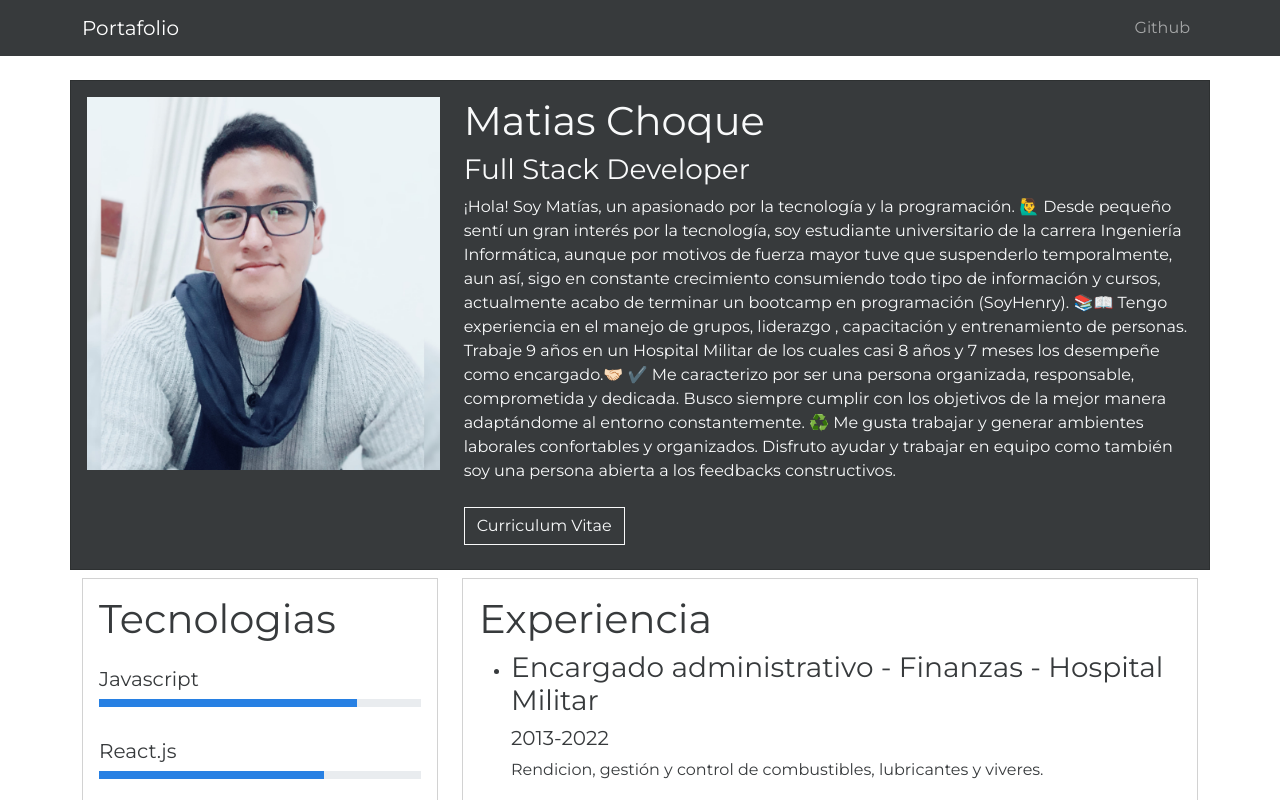
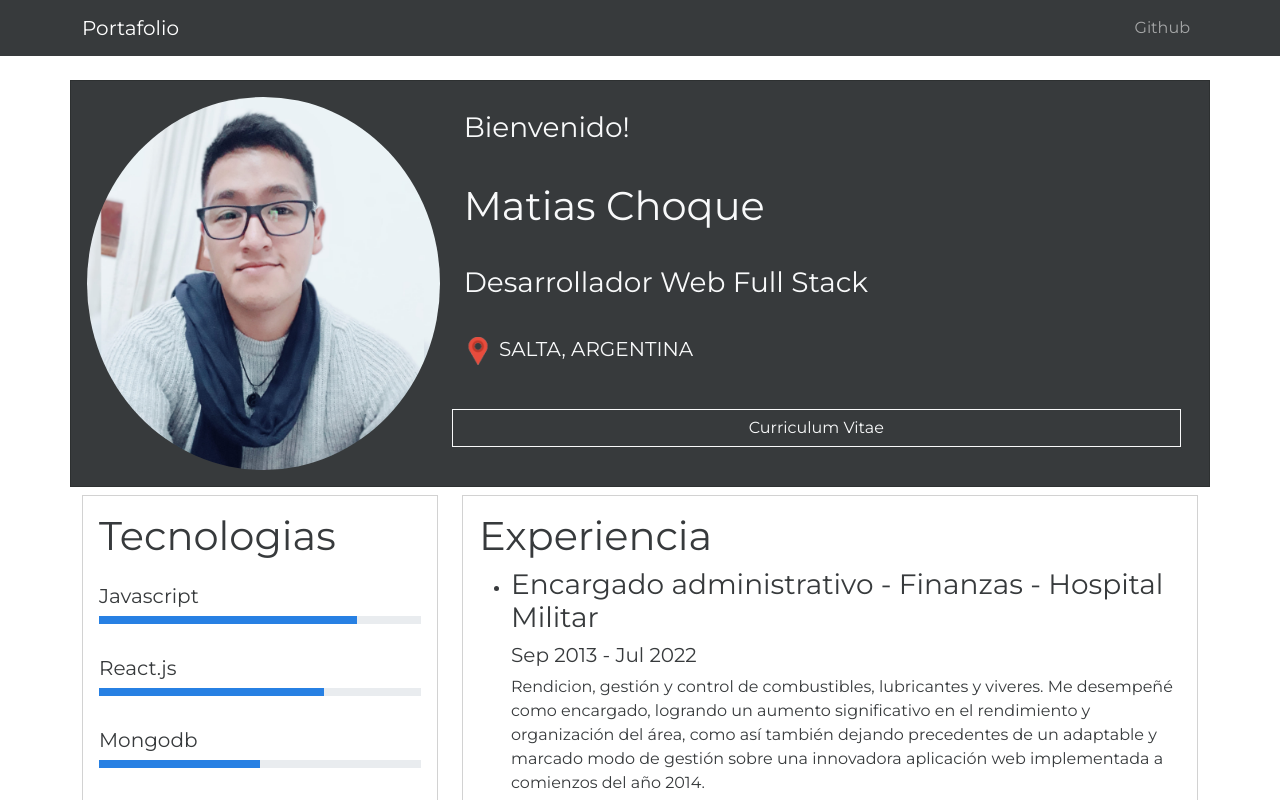
Before and after one commit to MatiiChoque/Portafolio, a Next.js app in the folder nextjsfirstapp/: page / in a window 1280 px wide. Shown: the top 800 px of the page. Built offline with nearby package versions, Linux system fonts and the light colour scheme.

Commit message:
UPDATE falta stilos

```diff
--- a/nextjsfirstapp/app/page.jsx
+++ b/nextjsfirstapp/app/page.jsx
@@ -1,8 +1,8 @@
 import Link from "next/link";
 import Image from "next/image";
 import perfil from "../public/MATIASCHOQUE.jpg";
-import { skills, experience, projects } from "@/profile";
-
+import { profile, skills, experience, projects } from "@/profile";
+import ubicacion from "../public/pngegg.png";
 export default async function IndexPage() {
   return (
     <>
@@ -10,30 +10,32 @@ export default async function IndexPage() {
         <div className="card card-body bg-secondary text-light">
           <div className="row">
             <div className="col-md-4">
-              <Image src={perfil} alt="" width={426} height={240} />
+              <Image
+                src={perfil}
+                alt=""
+                width={426}
+                height={240}
+                style={{ borderRadius: "50%" }}
+              />
             </div>
-            <div className="col-md-8">
+            <div
+              className=" row col-md-8"
+              style={{ display: "flex", alignItems: "center" }}
+            >
+              <h3>Bienvenido!</h3>
               <h1>Matias Choque</h1>
-              <h3>Full Stack Developer</h3>
-              <p>
-                ¡Hola! Soy Matías, un apasionado por la tecnología y la
-                programación. 🙋‍♂️ Desde pequeño sentí un gran interés por la
-                tecnología, soy estudiante universitario de la carrera
-                Ingeniería Informática, aunque por motivos de fuerza mayor tuve
-                que suspenderlo temporalmente, aun así, sigo en constante
-                crecimiento consumiendo todo tipo de información y cursos,
-                actualmente acabo de terminar un bootcamp en programación
-                (SoyHenry). 📚📖 Tengo experiencia en el manejo de grupos,
-                liderazgo , capacitación y entrenamiento de personas. Trabaje 9
-                años en un Hospital Militar de los cuales casi 8 años y 7 meses
-                los desempeñe como encargado.🤝🏻 ✔️ Me caracterizo por ser una
-                persona organizada, responsable, comprometida y dedicada. Busco
-                siempre cumplir con los objetivos de la mejor manera adaptándome
-                al entorno constantemente. ♻️ Me gusta trabajar y generar
-                ambientes laborales confortables y organizados. Disfruto ayudar
-                y trabajar en equipo como también soy una persona abierta a los
-                feedbacks constructivos.
-              </p>
+              <h3>Desarrollador Web Full Stack</h3>
+              <h5>
+                <Image
+                  src={ubicacion}
+                  alt=""
+                  width={125}
+                  height={125}
+                  style={{ width: "4%", marginRight: "1%" }}
+                />
+                SALTA, ARGENTINA
+              </h5>
+
               <a
                 href="Resume.pdf"
                 download="CV Matias Choque.pdf"
@@ -48,7 +50,7 @@ export default async function IndexPage() {
       {/*Segunda Seccion*/}
       <div className="row py-2">
         <div className="col-md-4">
-          <div className="card bd-ligth">
+          <div className="card  bd-ligth">
             <div className="card-body">
               <h1>Tecnologias</h1>
 
@@ -76,10 +78,9 @@ export default async function IndexPage() {
                   <li key={index}>
                     <h3>{title}</h3>
                     <h5>
-                      {from}-{to}
+                      {from} - {to}
                     </h5>
                     <p>{description}</p>
-                    <a href="#!">Más...</a>
                   </li>
                 ))}
               </ul>
--- a/nextjsfirstapp/profile.js
+++ b/nextjsfirstapp/profile.js
@@ -33,20 +33,23 @@ export const experience = [
   {
     title: "Encargado administrativo - Finanzas - Hospital Militar",
     description:
-      "Rendicion, gestión y control de combustibles, lubricantes y viveres.",
-    from: 2013,
-    to: 2022,
+      "Rendicion, gestión y control de combustibles, lubricantes y viveres. Me desempeñé como encargado, logrando un aumento significativo en el rendimiento y organización del área, como así también dejando precedentes de un adaptable y marcado modo de gestión sobre una innovadora aplicación web implementada a comienzos del año 2014.",
+    from: "Sep 2013",
+    to: "Jul 2022",
   },
   {
     title: "Six Circle",
-    description: "MarketPlace",
-    from: 2000,
-    to: 2005,
+    description:
+      "Formé parte del Back junto a otra persona, en donde pude realizar mis contribuciones organizando los servidores , agregando varias funcionalidades al sistema y ayudando en la gestión del funcionamiento de la pagina web, creamos la base de datos con MongoDB.",
+    from: "May 2023",
+    to: " Jun 2023",
   },
   {
     title: "Countries App",
-    description: "PI Countries",
-    from: 2010,
+    description:
+      "Esta aplicación web está basada en React y está creada para tener un lugar de consulta sobre paises de todo el mundo permitiendo poder buscar, filtrar y ver detalles de cada país junto con sus actividades correspondientes. Utiliza la API de Countries para mostrar información existente y permite la creación de nuevas actividades y almacenarlos en una base de datos PostgreSQL con los detalles personalizados. Para poder encontrar el País o sus actividades podemos ordenarlo alfabéticamente, por población o el tipo de actividad, también dispone de la posibilidad de ver detalles de cada País, como cantidad de población, capital, continente y actividades, etc.",
+    from: "Abr 2023",
+    to: "May 2023",
   },
 ];
 
@@ -57,3 +60,13 @@ export const projects = [
     image: "Home.JPG",
   },
 ];
+export const profile = [
+  {
+    presentacion:
+      "¡Hola! Soy Matías, un apasionado por la tecnología y la programación. 🙋‍♂️ Desde pequeño sentí un gran interés por la tecnología, soy estudiante universitario de la carrera Ingeniería Informática, aunque por motivos de fuerza mayor tuve que suspenderlo temporalmente, aun así, sigo en constante crecimiento consumiendo todo tipo de información y cursos, actualmente acabo de terminar un bootcamp en programación (SoyHenry).",
+    background:
+      "Tengo experiencia en el manejo de grupos, liderazgo , capacitación y entrenamiento de personas. Trabaje 9 años en un Hospital Militar de los cuales casi 8 años y 7 meses los desempeñe como encargado.🤝🏻 ✔️ Me caracterizo por ser una persona organizada, responsable, comprometida y dedicada. Busco siempre cumplir con los objetivos de la mejor manera adaptándome al entorno constantemente. ♻️ Me gusta trabajar y generar ambientes laborales confortables y organizados. Disfruto ayudar y trabajar en equipo como también soy una persona abierta a los feedbacks constructivos.",
+    pasatiempos:
+      "En mis tiempos libres disfruto de las caminatas, natación y videojuegos, pero sobretodo disfruto mucho de realizar viajes y contemplar todo tipo de paisajes en el camino.",
+  },
+];
```
Also changed, not shown: nextjsfirstapp/public/pngegg.png (added), nextjsfirstapp/public/—Pngtree—vector location icon_3778133.png (added).
